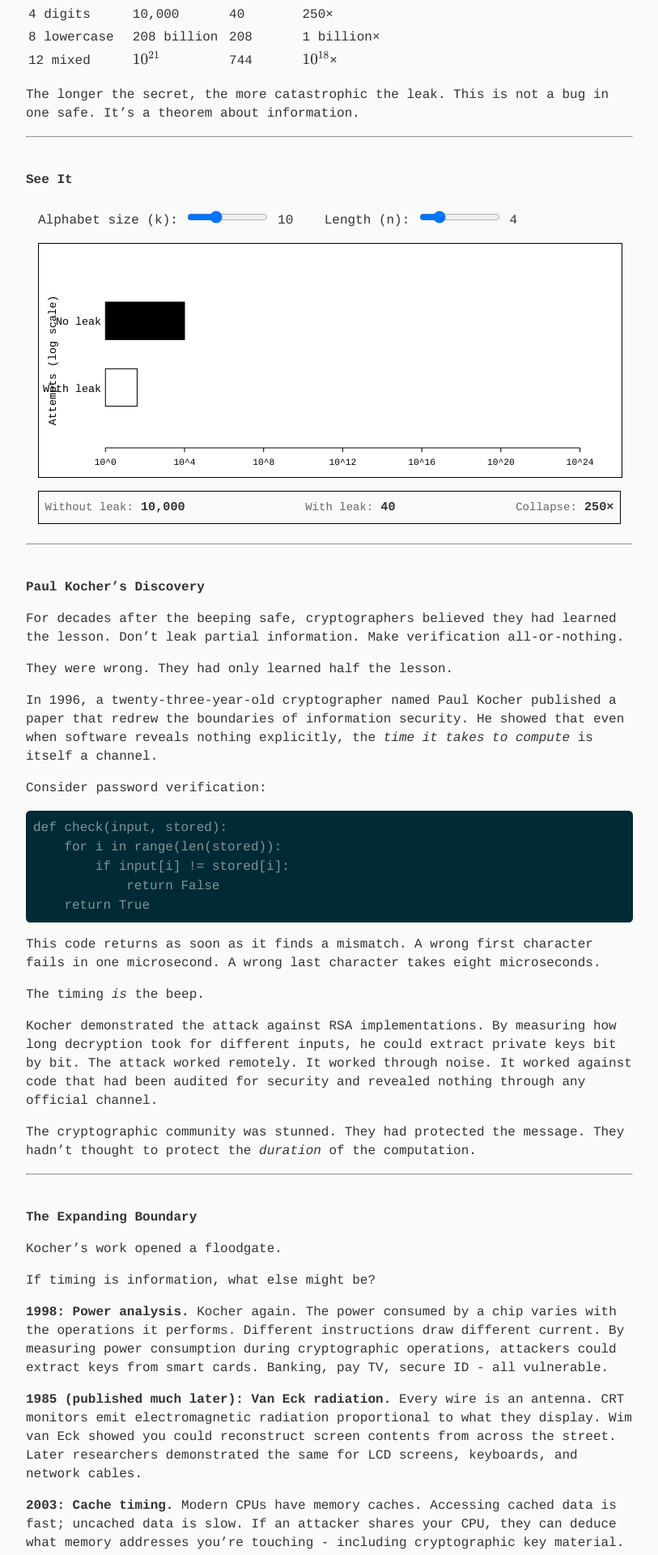
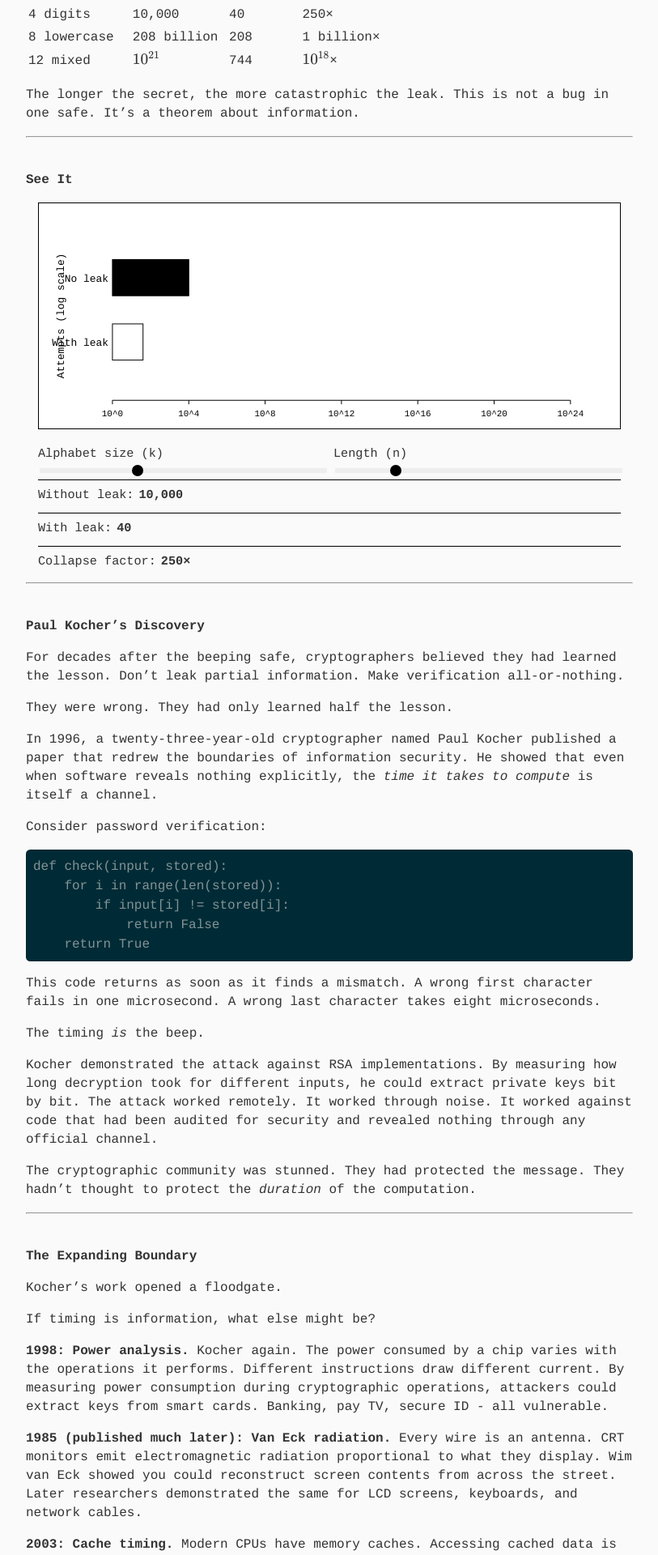
Before and after one commit to gcol33/blog, a Jekyll site: the page built from _posts/2025-12-06-leaky-locks.md, in a window 1280 px wide. Shown: the part 1754-3674 px from the top of the page at 81% size, without its empty margins (233-1046 px from the left). Built offline with Jekyll 4.4.1, drawn with Linux system fonts in a browser that asks for light colours; some web fonts are replaced; part of the change alters nothing that is shown.

Commit message:
Restyle charts to match pi post layout pattern
- Outer container no border, just max-width and margin
- Dedicated <style> block with responsive breakpoints
- Stats as border-top rows, not bordered boxes
- Proper slider styling with black thumbs
- tabular-nums for numeric output

🤖 Generated with [Claude Code](https://claude.com/claude-code)

Co-Authored-By: Claude Opus 4.5 <noreply@anthropic.com>

```diff
--- a/_posts/2025-12-06-leaky-locks.md
+++ b/_posts/2025-12-06-leaky-locks.md
@@ -66,29 +66,78 @@ The longer the secret, the more catastrophic the leak. This is not a bug in one
 
 ## See It
 
-<div id="collapse-viz" style="max-width: 720px; margin: 1.5em auto;">
-  <div style="margin-bottom: 1em;">
-    <label>Alphabet size (k):
-      <input type="range" id="k-slider" min="2" max="26" value="10" style="width: 100px;">
-      <span id="k-value">10</span>
+<div id="collapse-demo" style="max-width: 720px; margin: 0 auto;">
+  <svg id="collapse-svg" style="width:100%; height:280px; background:#fff; border:1px solid #000;"></svg>
+
+  <div class="collapse-controls">
+    <label>Alphabet size (k)
+      <input type="range" id="k-slider" min="2" max="26" value="10" />
     </label>
-    &nbsp;&nbsp;
-    <label>Length (n):
-      <input type="range" id="n-slider" min="2" max="12" value="4" style="width: 100px;">
-      <span id="n-value">4</span>
+    <label>Length (n)
+      <input type="range" id="n-slider" min="2" max="12" value="4" />
     </label>
   </div>
 
-  <svg id="collapse-svg" viewBox="0 0 700 280" style="width: 100%; height: auto; border: 1px solid #000; background: #fff;"></svg>
-
-  <div style="display: flex; justify-content: space-between; margin-top: 0.5em; padding: 0.5em; background: #fafafa; border: 1px solid #000; font-size: 0.95em;">
-    <div><span class="lightText">Without leak:</span> <strong id="exp-value">10,000</strong></div>
-    <div><span class="lightText">With leak:</span> <strong id="lin-value">40</strong></div>
-    <div><span class="lightText">Collapse:</span> <strong id="ratio-value">250×</strong></div>
+  <div id="collapse-stats" class="collapse-stats">
+    <div class="collapse-stat-row"><span>Without leak:</span><strong id="exp-value">10,000</strong></div>
+    <div class="collapse-stat-row"><span>With leak:</span><strong id="lin-value">40</strong></div>
+    <div class="collapse-stat-row"><span>Collapse factor:</span><strong id="ratio-value">250×</strong></div>
   </div>
 </div>
 
 {% raw %}
+<style>
+#collapse-demo { font-variant-numeric: tabular-nums; }
+#collapse-demo * { box-sizing: border-box; }
+
+#collapse-demo .collapse-controls {
+  display: grid;
+  grid-template-columns: repeat(2, 1fr);
+  gap: 10px;
+  margin-top: 10px;
+}
+@media (max-width: 560px) {
+  #collapse-demo .collapse-controls { grid-template-columns: 1fr; }
+}
+
+#collapse-demo label {
+  display: flex;
+  flex-direction: column;
+  font-size: 0.95em;
+  gap: 4px;
+}
+
+#collapse-demo input[type="range"] {
+  width: 100%;
+  appearance: none;
+  height: 6px;
+  background: #eee;
+  outline: none;
+}
+#collapse-demo input[type="range"]::-webkit-slider-thumb {
+  appearance: none; width: 14px; height: 14px;
+  border-radius: 50%; background: #000; cursor: pointer;
+}
+#collapse-demo input[type="range"]::-moz-range-thumb {
+  width: 14px; height: 14px; border: none;
+  border-radius: 50%; background: #000; cursor: pointer;
+}
+
+#collapse-demo .collapse-stats {
+  display: grid;
+  grid-template-columns: 1fr;
+  gap: 4px;
+  margin-top: 6px;
+}
+#collapse-demo .collapse-stat-row {
+  border-top: 1px solid #000;
+  padding: 6px 0;
+  font-size: 0.95em;
+  display: flex;
+  gap: 6px;
+}
+</style>
+
 <script>
 (function(){
   const svg = document.getElementById('collapse-svg');
@@ -108,8 +157,6 @@ The longer the secret, the more catastrophic the leak. This is not a bug in one
   function draw() {
     const k = parseInt(kSlider.value);
     const n = parseInt(nSlider.value);
-    document.getElementById('k-value').textContent = k;
-    document.getElementById('n-value').textContent = n;
 
     const exp = Math.pow(k, n);
     const lin = k * n;
@@ -142,6 +189,7 @@ The longer the secret, the more catastrophic the leak. This is not a bug in one
       html += `<text x="${x}" y="${H-15}" text-anchor="middle" font-size="11">10^${i}</text>`;
     }
 
+    svg.setAttribute('viewBox', `0 0 ${W} ${H}`);
     svg.innerHTML = html;
   }
 
@@ -232,23 +280,40 @@ These are not attacks in the traditional sense. No lock is picked. No cipher is
 
 ## Your Rhythm
 
-<div id="rhythm-demo" style="max-width: 720px; margin: 1.5em auto;">
+<div id="rhythm-demo" style="max-width: 720px; margin: 0 auto;">
   <p style="margin-top: 0;">Type anything below. The content doesn't matter - your rhythm is the signal.</p>
 
   <input type="text" id="rhythm-input" placeholder="Type here..." style="width: 100%; padding: 0.5em; font-size: 1em; border: 1px solid #000; box-sizing: border-box;">
 
-  <canvas id="rhythm-canvas" style="width: 100%; height: 100px; margin-top: 1em; border: 1px solid #000; background: #fafafa;"></canvas>
+  <canvas id="rhythm-canvas" style="width: 100%; height: 100px; margin-top: 10px; border: 1px solid #000; background: #fff;"></canvas>
 
-  <div style="margin-top: 0.5em; font-size: 0.9em;">
-    <span class="lightText">Mean interval:</span> <strong id="r-mean">—</strong> ms
-    &nbsp;&nbsp;
-    <span class="lightText">Std dev:</span> <strong id="r-std">—</strong> ms
-    &nbsp;&nbsp;
-    <span class="lightText">Signature:</span> <span id="r-sig" style="font-family: monospace; letter-spacing: 1px;">—</span>
+  <div class="rhythm-stats">
+    <div class="rhythm-stat-row"><span>Mean interval:</span><strong id="r-mean">—</strong> ms</div>
+    <div class="rhythm-stat-row"><span>Std dev:</span><strong id="r-std">—</strong> ms</div>
+    <div class="rhythm-stat-row"><span>Signature:</span><strong id="r-sig" style="font-family: monospace; letter-spacing: 1px;">—</strong></div>
   </div>
 </div>
 
 {% raw %}
+<style>
+#rhythm-demo { font-variant-numeric: tabular-nums; }
+#rhythm-demo * { box-sizing: border-box; }
+
+#rhythm-demo .rhythm-stats {
+  display: grid;
+  grid-template-columns: 1fr;
+  gap: 4px;
+  margin-top: 6px;
+}
+#rhythm-demo .rhythm-stat-row {
+  border-top: 1px solid #000;
+  padding: 6px 0;
+  font-size: 0.95em;
+  display: flex;
+  gap: 6px;
+}
+</style>
+
 <script>
 (function(){
   const input = document.getElementById('rhythm-input');
```
